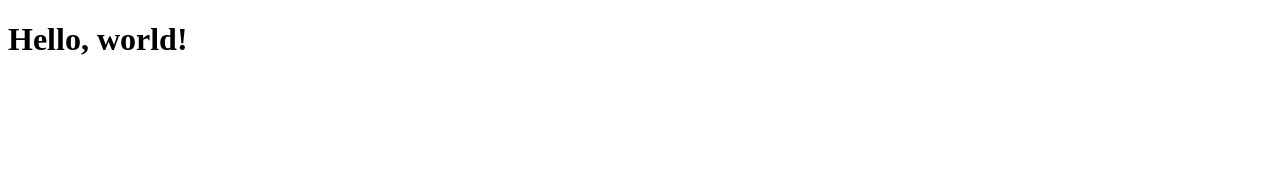
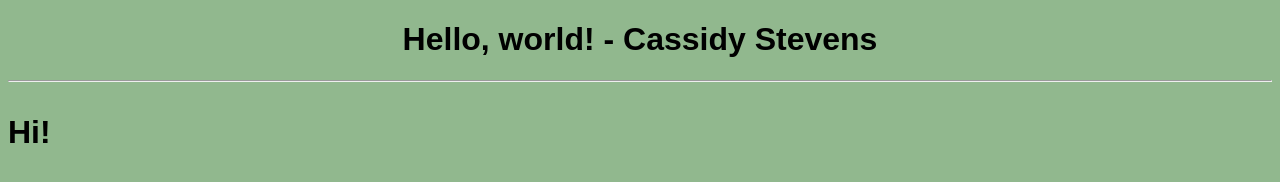
Before and after one commit to cassidy-stevens/cassidystevens.ca, a plain HTML site: page index.html in a window 1280 px wide. Drawn offline with Linux system fonts and the light colour scheme.

Commit message:
Initial content

```diff
--- a/index.html
+++ b/index.html
@@ -2,8 +2,17 @@
 <html>
     <head>
         <title>Cassidy Stevens</title>
+        <link rel="stylesheet" href="styles.css">
     </head>
     <body>
-        <h1>Hello, world!</h1>
+        <header>
+            <h1 style="text-align: center;">
+                Hello, world! - Cassidy Stevens
+            </h1>
+        </header>
+
+        <hr>
+        <p class="largeParagraphs">Hi!</p>
+        <!-- <p style="color: rgb(145, 63, 63);">Hi 2!</p> -->
     </body>
 </html>
--- /dev/null
+++ b/styles.css
@@ -0,0 +1,15 @@
+html {
+    font-family: Arial, Helvetica, sans-serif;
+    background-color: rgb(145, 184, 142);
+}
+
+.largeParagraphs {
+    font-size: 2em;
+    color: black;
+    font-weight: bolder;
+    width: min-content;
+}
+
+.largeParagraphs:hover {
+    color: red;
+}
```
